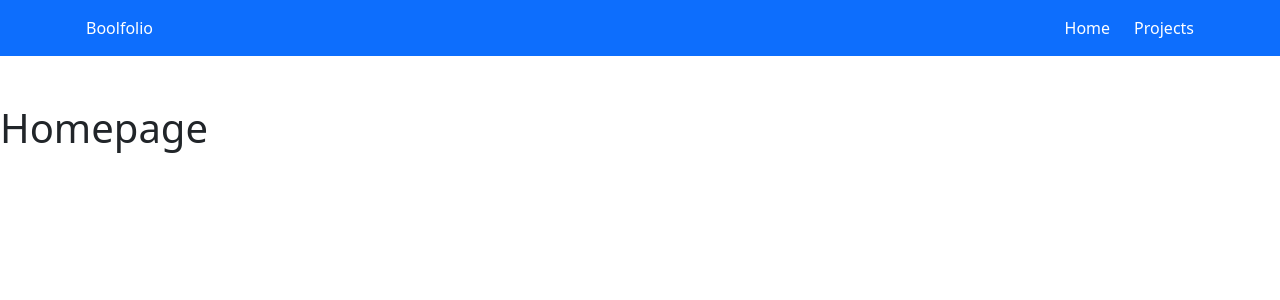
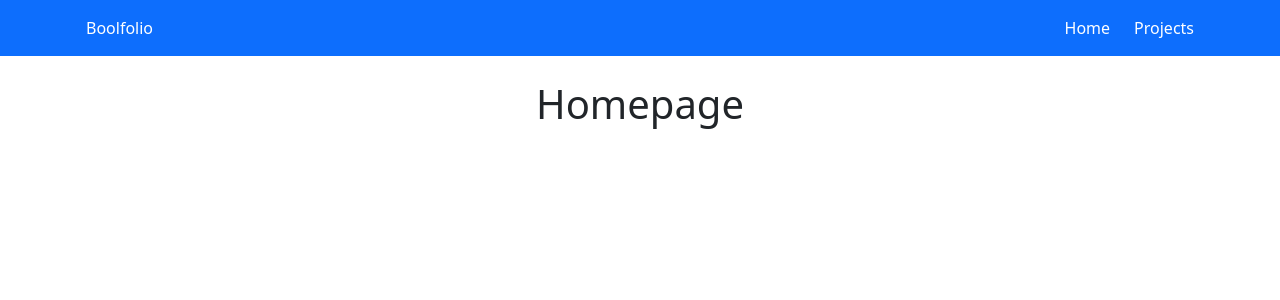
Before and after one commit to matteomedori/vite-boolfolio, a Vue app: page / in a window 1280 px wide. Shown: the top 300 px of the page. Built offline with nearby package versions, Linux system fonts and the light colour scheme.

Commit message:
feat: h1 centrato

```diff
--- a/src/pages/AppHome.vue
+++ b/src/pages/AppHome.vue
@@ -5,7 +5,9 @@ export default {
 </script>
 <template>
   <section>
-    <h1 class="mt-5 mb-3">Homepage</h1>
+    <div class="container py-4">
+      <h1 class="text-center mb-4">Homepage</h1>
+    </div>
   </section>
 </template>
 <style scoped></style>
```
